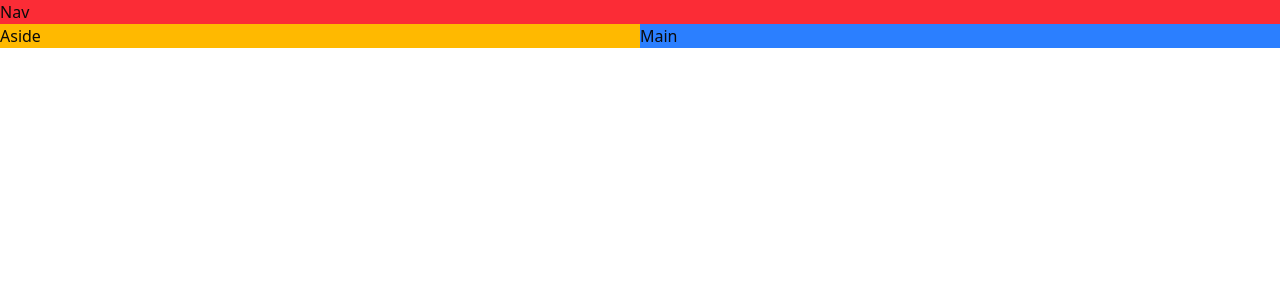
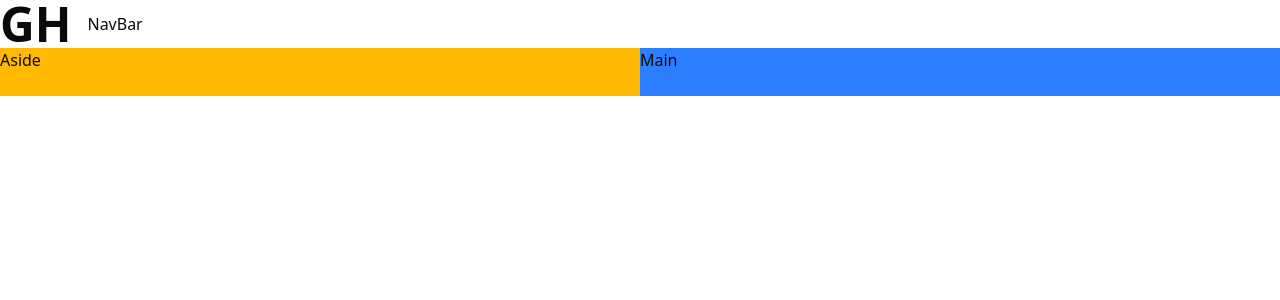
Before and after one commit to Miniflooglebinder/GameHub, a React (Vite) app: page / in a window 1280 px wide. Shown: the top 300 px of the page. Built offline with nearby package versions, Linux system fonts and the light colour scheme.

Commit message:
Built a NavBar

```diff
--- a/src/App.tsx
+++ b/src/App.tsx
@@ -1,7 +1,11 @@
+import NavBar from "@/components/NavBar";
+
 function App() {
   return (
     <div className="grid grid-cols-1 grid-rows-1 lg:grid-cols-2 lg:grid-rows-2">
-      <div className="w-full bg-red-500 lg:col-span-2">Nav</div>
+      <div className="w-full lg:col-span-2">
+        <NavBar />
+      </div>
       <div className="hidden lg:block bg-amber-400">Aside</div>
       <div className="bg-blue-500">Main</div>
     </div>
--- /dev/null
+++ b/src/components/NavBar.tsx
@@ -0,0 +1,10 @@
+const NavBar = () => {
+  return (
+    <nav className="flex items-center gap-4">
+      <p className="text-5xl font-semibold">GH</p>
+      <p>NavBar</p>
+    </nav>
+  );
+};
+
+export default NavBar;
```
